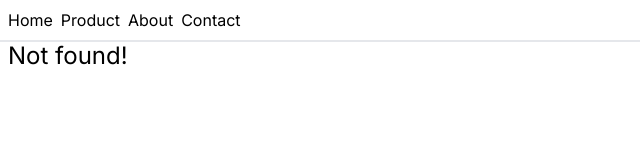
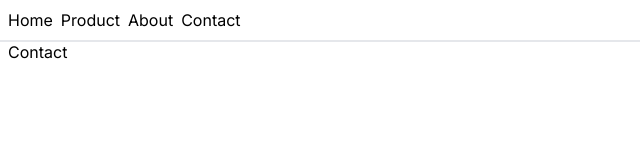
Before and after one commit to bakhanx/nextjs14-dev, a Next.js app: page /contact in a window 1280 px wide. Before the commit this address had no page. Shown: the top 160 px of the page, without its empty margins (0-640 px from the left). Built offline with nearby package versions, Linux system fonts and the light colour scheme.

Commit message:
연락 페이지

```diff
--- /dev/null
+++ b/app/contact/page.tsx
@@ -0,0 +1,11 @@
+import { Metadata } from "next";
+
+export const metadata: Metadata = {
+  title: "Contact",
+};
+
+const Contact = () => {
+  return <div>Contact</div>;
+};
+
+export default Contact;
```
